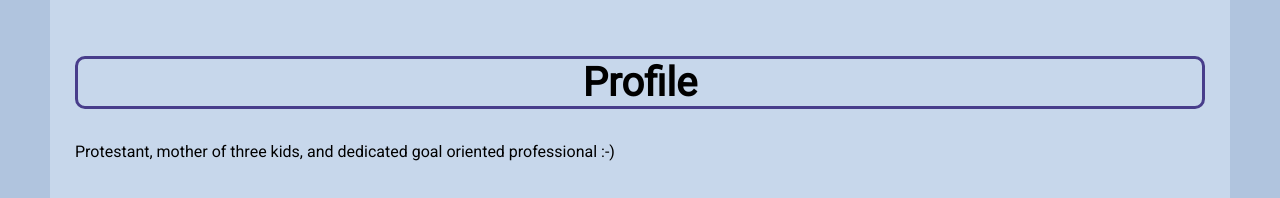
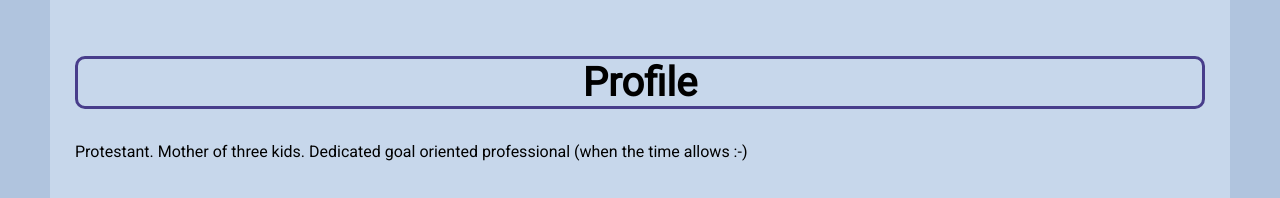
Before and after one commit to Veronika2Novak/CVVeronikaNovakova, a plain HTML site: page index.html in a window 1280 px wide. Shown: the part 602-800 px from the top of the page. Drawn offline with Linux system fonts and the light colour scheme.

Commit message:
Profile details

```diff
--- a/index.html
+++ b/index.html
@@ -21,7 +21,7 @@
 
     <section class="profile">
         <h2>Profile</h2>
-        <p>Protestant, mother of three kids, and dedicated goal oriented professional :-)</p>
+        <p>Protestant. Mother of three kids. Dedicated goal oriented professional (when the time allows :-)</p>
     </section>
 
     <section class="experience">
```
